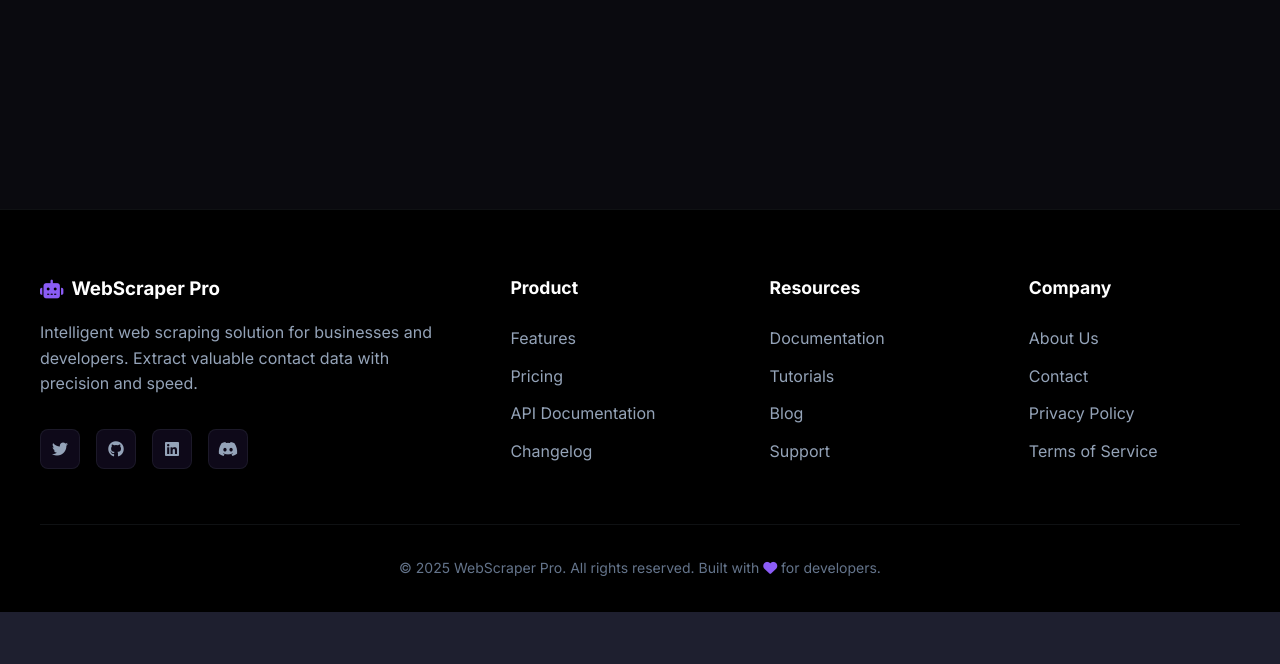
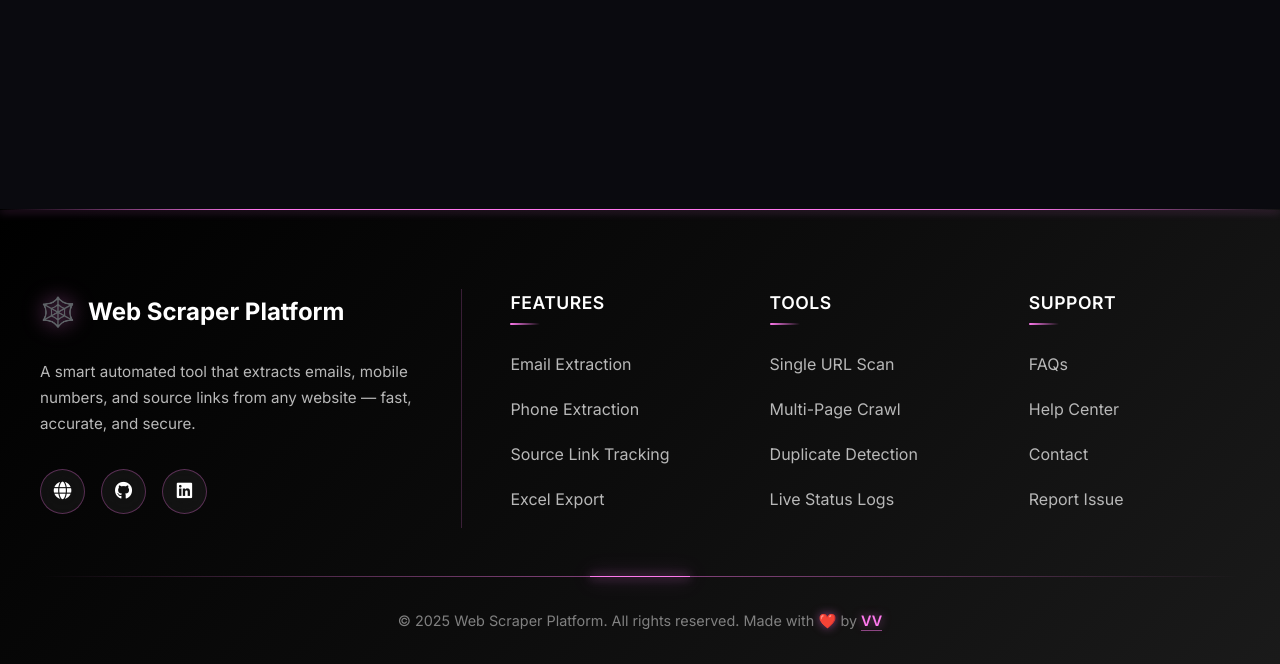
Before and after one commit to vvraju56/web-scraper, a Flask app: page / in a window 1280 px wide. Shown: the part 1835-2499 px from the top of the page. Before the commit the page ends 2447 px from the top, so only its background shows below. Run offline with Flask 3, Linux system fonts and the light colour scheme.

Commit message:
feat: Add modern dashboard-style footer with neon pink accents

```diff
--- a/static/css/style.css
+++ b/static/css/style.css
@@ -619,16 +619,34 @@ body {
   text-decoration: underline;
 }
 
-/* Footer */
-.footer {
-  background: #000000;
-  padding: 4rem 2rem 2rem;
-  border-top: 1px solid var(--border-color);
+/* Modern Dashboard Footer */
+.dashboard-footer {
+  background: linear-gradient(135deg, #000000 0%, #0c0c0c 50%, #1a1a1a 100%);
+  padding: 5rem 2rem 2rem;
+  position: relative;
+  overflow: hidden;
+}
+
+.dashboard-footer::before {
+  content: '';
+  position: absolute;
+  top: 0;
+  left: 0;
+  right: 0;
+  height: 1px;
+  background: linear-gradient(90deg,
+    transparent 0%,
+    #ff79ee 20%,
+    #ff79ee 80%,
+    transparent 100%);
+  box-shadow: 0 0 10px #ff79ee;
 }
 
 .footer-container {
   max-width: 1200px;
   margin: 0 auto;
+  position: relative;
+  z-index: 1;
 }
 
 .footer-grid {
@@ -638,54 +656,110 @@ body {
   margin-bottom: 3rem;
 }
 
-.footer-column h3 {
-  color: var(--text-primary);
-  margin-bottom: 1rem;
+/* Brand Column */
+.brand-column {
+  border-right: 1px solid rgba(255, 121, 238, 0.2);
+  padding-right: 3rem;
+}
+
+.footer-brand {
+  color: #ffffff;
+  margin-bottom: 1.5rem;
+  font-size: 1.5rem;
+  font-weight: 700;
   display: flex;
   align-items: center;
-  gap: 0.5rem;
+  gap: 0.75rem;
 }
 
-.footer-column h3 i {
-  color: var(--accent-purple);
-}
-
-.footer-column h4 {
-  color: var(--text-primary);
-  margin-bottom: 1.5rem;
-  font-size: 1.1rem;
+.brand-icon {
+  font-size: 1.8rem;
+  filter: drop-shadow(0 0 10px rgba(255, 121, 238, 0.6));
 }
 
 .footer-description {
-  color: var(--text-secondary);
-  line-height: 1.6;
+  color: #b8b8b8;
+  line-height: 1.7;
   margin-bottom: 2rem;
+  font-size: 0.95rem;
 }
 
+/* Glass Morphism Social Icons */
 .social-links {
   display: flex;
   gap: 1rem;
 }
 
-.social-link {
-  width: 40px;
-  height: 40px;
-  background: rgba(139, 92, 246, 0.1);
-  border: 1px solid var(--border-color);
-  border-radius: 0.5rem;
+.social-icon {
+  width: 45px;
+  height: 45px;
+  background: rgba(255, 255, 255, 0.05);
+  backdrop-filter: blur(10px);
+  border: 1px solid rgba(255, 121, 238, 0.3);
+  border-radius: 50%;
   display: flex;
   align-items: center;
   justify-content: center;
-  color: var(--text-secondary);
+  color: #ffffff;
   text-decoration: none;
-  transition: all 0.3s ease;
+  transition: all 0.4s cubic-bezier(0.175, 0.885, 0.32, 1.275);
+  position: relative;
+  overflow: hidden;
 }
 
-.social-link:hover {
-  background: var(--accent-purple);
-  border-color: var(--accent-purple);
-  color: white;
-  transform: translateY(-2px);
+.social-icon::before {
+  content: '';
+  position: absolute;
+  top: 50%;
+  left: 50%;
+  width: 0;
+  height: 0;
+  background: radial-gradient(circle, rgba(255, 121, 238, 0.3) 0%, transparent 70%);
+  transform: translate(-50%, -50%);
+  transition: all 0.4s ease;
+  border-radius: 50%;
+}
+
+.social-icon:hover {
+  transform: translateY(-3px) scale(1.1);
+  border-color: #ff79ee;
+  box-shadow: 0 10px 25px rgba(255, 121, 238, 0.4),
+              0 0 20px rgba(255, 121, 238, 0.2),
+              inset 0 0 20px rgba(255, 121, 238, 0.1);
+}
+
+.social-icon:hover::before {
+  width: 100%;
+  height: 100%;
+}
+
+.social-icon i {
+  font-size: 1.1rem;
+  position: relative;
+  z-index: 1;
+}
+
+/* Other Columns */
+.footer-heading {
+  color: #ffffff;
+  margin-bottom: 1.5rem;
+  font-size: 1.1rem;
+  font-weight: 600;
+  text-transform: uppercase;
+  letter-spacing: 0.5px;
+  position: relative;
+  padding-bottom: 0.5rem;
+}
+
+.footer-heading::after {
+  content: '';
+  position: absolute;
+  bottom: 0;
+  left: 0;
+  width: 30px;
+  height: 2px;
+  background: linear-gradient(90deg, #ff79ee, transparent);
+  border-radius: 1px;
 }
 
 .footer-links {
@@ -693,25 +767,162 @@ body {
 }
 
 .footer-links li {
-  margin-bottom: 0.75rem;
+  margin-bottom: 0.8rem;
 }
 
-.footer-links a {
-  color: var(--text-secondary);
+.footer-link {
+  color: #b8b8b8;
   text-decoration: none;
-  transition: color 0.3s ease;
+  transition: all 0.3s ease;
+  display: inline-block;
+  position: relative;
+  padding: 0.2rem 0;
 }
 
-.footer-links a:hover {
-  color: var(--accent-purple);
+.footer-link::before {
+  content: '';
+  position: absolute;
+  bottom: 0;
+  left: 0;
+  width: 0;
+  height: 1px;
+  background: #ff79ee;
+  transition: width 0.3s ease;
 }
 
+.footer-link:hover {
+  color: #ff79ee;
+  transform: translateX(3px);
+}
+
+.footer-link:hover::before {
+  width: 100%;
+}
+
+/* Glowing Separator */
+.footer-separator {
+  height: 1px;
+  background: linear-gradient(90deg,
+    transparent 0%,
+    rgba(255, 121, 238, 0.3) 25%,
+    rgba(255, 121, 238, 0.5) 50%,
+    rgba(255, 121, 238, 0.3) 75%,
+    transparent 100%);
+  margin: 3rem 0 2rem;
+  position: relative;
+}
+
+.footer-separator::before {
+  content: '';
+  position: absolute;
+  top: 0;
+  left: 50%;
+  transform: translateX(-50%);
+  width: 100px;
+  height: 1px;
+  background: #ff79ee;
+  box-shadow: 0 0 10px #ff79ee, 0 0 20px #ff79ee;
+}
+
+/* Footer Bottom */
 .footer-bottom {
-  padding-top: 2rem;
-  border-top: 1px solid var(--border-color);
   text-align: center;
-  color: var(--text-muted);
-  font-size: 0.875rem;
+}
+
+.copyright-text {
+  color: #808080;
+  font-size: 0.9rem;
+  font-weight: 400;
+}
+
+.heart {
+  color: #ff79ee;
+  filter: drop-shadow(0 0 5px rgba(255, 121, 238, 0.5));
+}
+
+.creator {
+  color: #ff79ee;
+  font-weight: 600;
+  text-shadow: 0 0 10px rgba(255, 121, 238, 0.5);
+  position: relative;
+}
+
+.creator::after {
+  content: '';
+  position: absolute;
+  bottom: -2px;
+  left: 0;
+  right: 0;
+  height: 1px;
+  background: #ff79ee;
+  opacity: 0.5;
+}
+
+/* Footer Responsive Design */
+@media (max-width: 1024px) {
+  .footer-grid {
+    grid-template-columns: 1fr 1fr;
+    gap: 2rem;
+  }
+
+  .brand-column {
+    border-right: none;
+    border-bottom: 1px solid rgba(255, 121, 238, 0.2);
+    padding-right: 0;
+    padding-bottom: 2rem;
+  }
+}
+
+@media (max-width: 768px) {
+  .dashboard-footer {
+    padding: 3rem 1rem 1.5rem;
+  }
+
+  .footer-grid {
+    grid-template-columns: 1fr;
+    gap: 2rem;
+  }
+
+  .footer-brand {
+    font-size: 1.3rem;
+  }
+
+  .social-links {
+    justify-content: center;
+  }
+
+  .footer-heading {
+    font-size: 1rem;
+  }
+
+  .footer-description {
+    font-size: 0.9rem;
+    text-align: center;
+  }
+}
+
+@media (max-width: 480px) {
+  .dashboard-footer {
+    padding: 2rem 1rem 1rem;
+  }
+
+  .footer-brand {
+    font-size: 1.2rem;
+    justify-content: center;
+  }
+
+  .brand-icon {
+    font-size: 1.5rem;
+  }
+
+  .social-icon {
+    width: 40px;
+    height: 40px;
+  }
+
+  .social-icon i {
+    font-size: 1rem;
+  }
 }
 
 /* Responsive Design */
--- a/templates/index.html
+++ b/templates/index.html
@@ -224,68 +224,74 @@
         </div>
     </section>
 
-    <!-- Footer -->
-    <footer class="footer">
+    <!-- Modern Dashboard Footer -->
+    <footer class="dashboard-footer">
         <div class="footer-container">
             <div class="footer-grid">
-                <div class="footer-column">
+                <!-- Brand Section -->
+                <div class="footer-column brand-column">
                     <h3 class="footer-brand">
-                        <i class="fas fa-robot"></i>
-                        WebScraper Pro
+                        <span class="brand-icon">🕸️</span>
+                        Web Scraper Platform
                     </h3>
                     <p class="footer-description">
-                        Intelligent web scraping solution for businesses and developers.
-                        Extract valuable contact data with precision and speed.
+                        A smart automated tool that extracts emails, mobile numbers, and source links from any website — fast, accurate, and secure.
                     </p>
                     <div class="social-links">
-                        <a href="#" class="social-link">
-                            <i class="fab fa-twitter"></i>
+                        <a href="https://vvraju.netlify.app/" target="_blank" rel="noopener" class="social-icon" title="Website">
+                            <i class="fas fa-globe"></i>
                         </a>
-                        <a href="#" class="social-link">
+                        <a href="https://github.com/vvraju56" target="_blank" rel="noopener" class="social-icon" title="GitHub">
                             <i class="fab fa-github"></i>
                         </a>
-                        <a href="#" class="social-link">
+                        <a href="https://www.linkedin.com/in/vishnuraju-v-757b9929b" target="_blank" rel="noopener" class="social-icon" title="LinkedIn">
                             <i class="fab fa-linkedin"></i>
-                        </a>
-                        <a href="#" class="social-link">
-                            <i class="fab fa-discord"></i>
                         </a>
                     </div>
                 </div>
 
+                <!-- Features Column -->
                 <div class="footer-column">
-                    <h4>Product</h4>
+                    <h4 class="footer-heading">Features</h4>
                     <ul class="footer-links">
-                        <li><a href="#">Features</a></li>
-                        <li><a href="#">Pricing</a></li>
-                        <li><a href="#">API Documentation</a></li>
-                        <li><a href="#">Changelog</a></li>
+                        <li><a href="#" class="footer-link">Email Extraction</a></li>
+                        <li><a href="#" class="footer-link">Phone Extraction</a></li>
+                        <li><a href="#" class="footer-link">Source Link Tracking</a></li>
+                        <li><a href="#" class="footer-link">Excel Export</a></li>
                     </ul>
                 </div>
 
+                <!-- Tools Column -->
                 <div class="footer-column">
-                    <h4>Resources</h4>
+                    <h4 class="footer-heading">Tools</h4>
                     <ul class="footer-links">
-                        <li><a href="#">Documentation</a></li>
-                        <li><a href="#">Tutorials</a></li>
-                        <li><a href="#">Blog</a></li>
-                        <li><a href="#">Support</a></li>
+                        <li><a href="#" class="footer-link">Single URL Scan</a></li>
+                        <li><a href="#" class="footer-link">Multi-Page Crawl</a></li>
+                        <li><a href="#" class="footer-link">Duplicate Detection</a></li>
+                        <li><a href="#" class="footer-link">Live Status Logs</a></li>
                     </ul>
                 </div>
 
+                <!-- Support Column -->
                 <div class="footer-column">
-                    <h4>Company</h4>
+                    <h4 class="footer-heading">Support</h4>
                     <ul class="footer-links">
-                        <li><a href="#">About Us</a></li>
-                        <li><a href="#">Contact</a></li>
-                        <li><a href="#">Privacy Policy</a></li>
-                        <li><a href="#">Terms of Service</a></li>
+                        <li><a href="#" class="footer-link">FAQs</a></li>
+                        <li><a href="#" class="footer-link">Help Center</a></li>
+                        <li><a href="#" class="footer-link">Contact</a></li>
+                        <li><a href="#" class="footer-link">Report Issue</a></li>
                     </ul>
                 </div>
             </div>
 
+            <!-- Glowing Separator -->
+            <div class="footer-separator"></div>
+
+            <!-- Copyright Bar -->
             <div class="footer-bottom">
-                <p>&copy; 2025 WebScraper Pro. All rights reserved. Built with <i class="fas fa-heart" style="color: #8b5cf6;"></i> for developers.</p>
+                <p class="copyright-text">
+                    © 2025 Web Scraper Platform. All rights reserved. Made with <span class="heart">❤️</span> by <span class="creator">VV</span>
+                </p>
             </div>
         </div>
     </footer>
```
